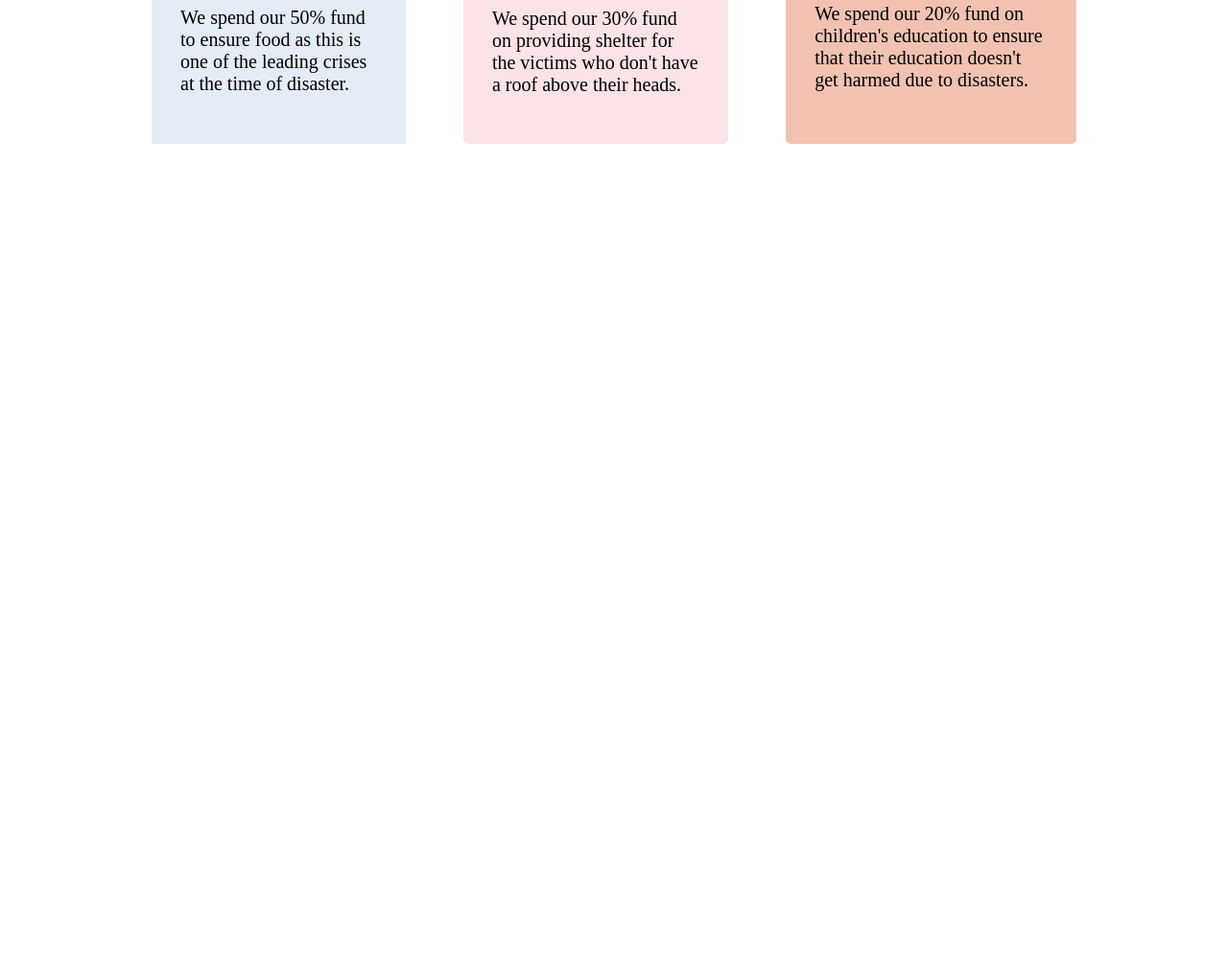
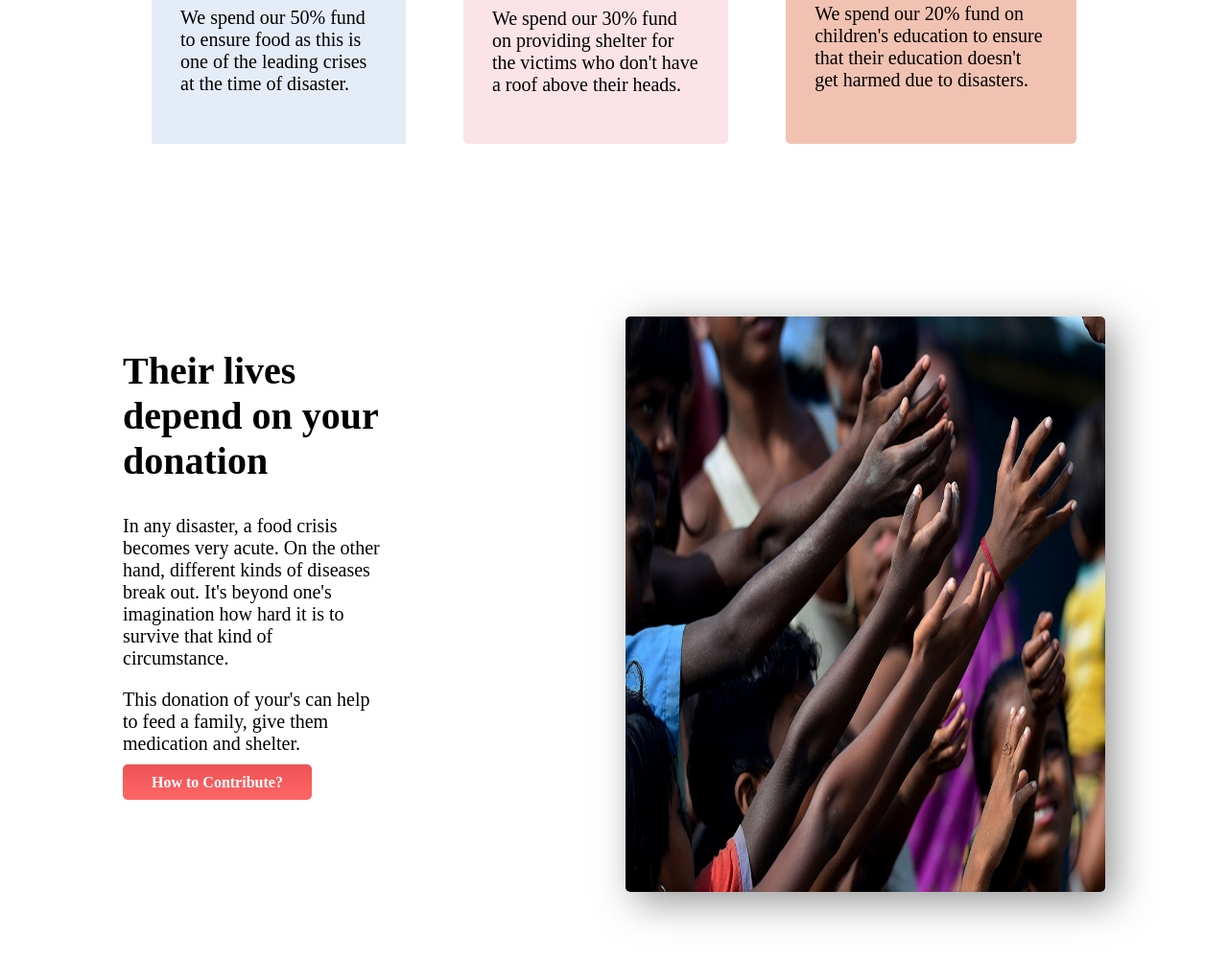
Before and after one commit to jasheya/Assignment-1, a plain HTML site: page index.html in a window 1280 px wide. Shown: the part 1731-2733 px from the top of the page at 96% size. Before the commit the page ends 2061 px from the top, so only its background shows below. Drawn offline with Linux system fonts and the light colour scheme.

Commit message:
third section complete

```diff
--- a/index.html
+++ b/index.html
@@ -59,6 +59,19 @@
         </div>
     </section>
 </section>
+<section id="display-flexiblity" class="section-distance">
+    <div class="half-width">
+        <h2> Their lives depend on your donation</h2>
+        <p> In any disaster, a food crisis becomes very acute. On the other hand, different kinds of diseases break out. It's beyond one's imagination how hard it is to survive that kind of circumstance.
+        </p>
+        <p>This donation of your's can help to feed a family, give them medication and shelter.</p>
+        <a class="button-style" href="">How to Contribute?</a>
+    </div>
+    <div class="half-width">
+        <img class="half-width-image" src="images/donation13.jpg" alt="picture of people's hand">
+    </div>
+</section>
+
 
 </body>
 </html>
--- a/style.css
+++ b/style.css
@@ -79,3 +79,17 @@ p{
     margin-right:10% ;
     border-radius: 5px;
 }
+.half-width{
+    width: 50%;
+    padding-right: 10%;
+    padding-left: 10%;
+}
+#display-flexiblity{
+    display: flex;
+}
+.half-width-image{
+    width: 500px;
+    height: 600px;
+    border-radius: 5px;
+    box-shadow: 10px 10px 40px rgba(128, 128, 128, 0.836);
+}
```
